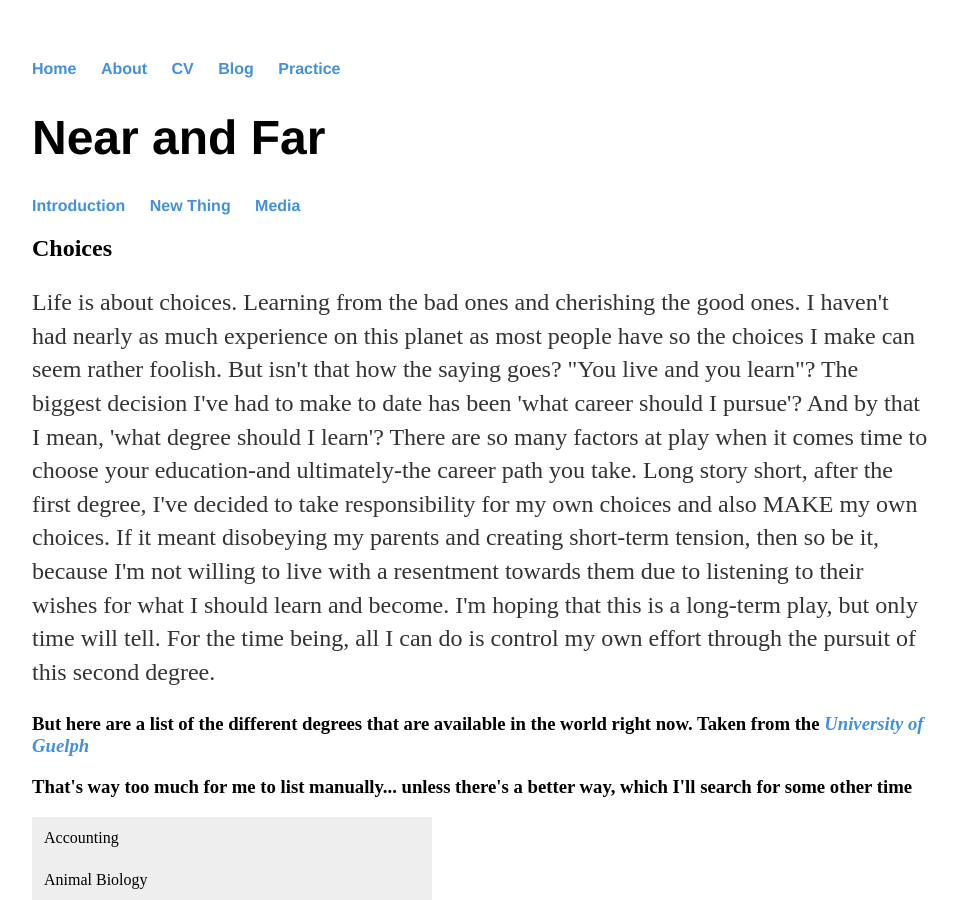
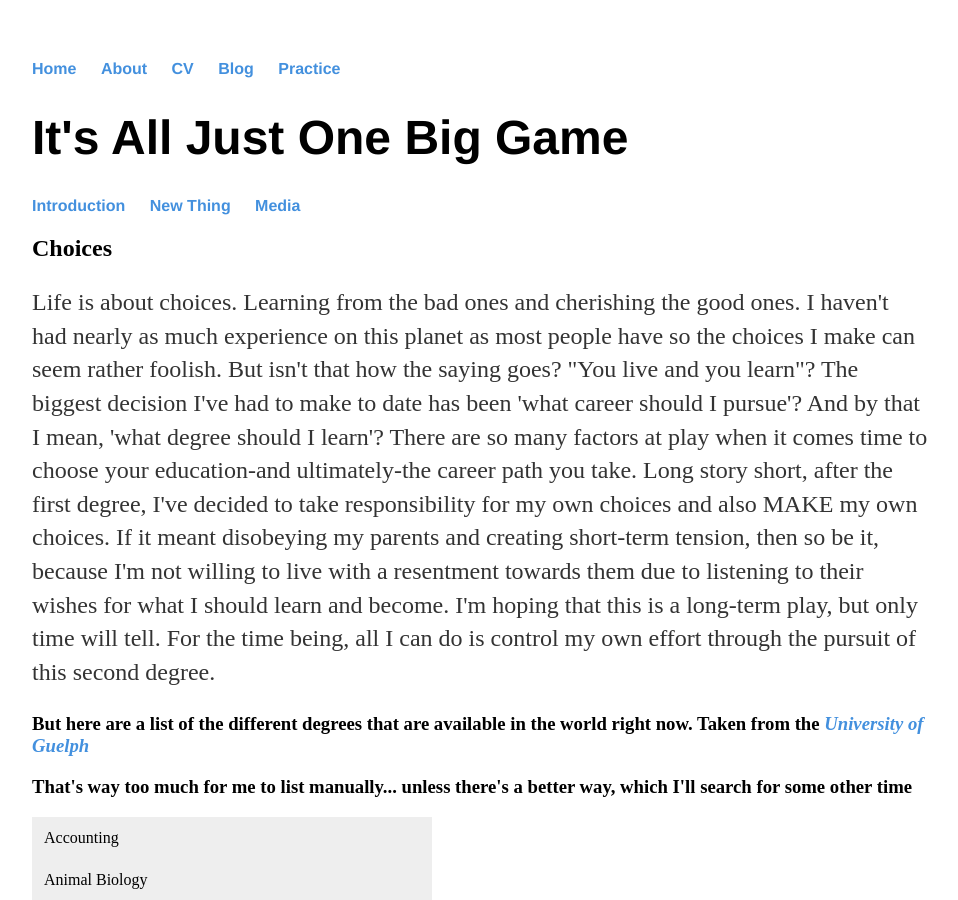
Before and after one commit to Illcarious/Illcarious.github.io, a Jekyll site: the page _posts/2019-09-01-Its-a-Game-of-Choices.html, which Jekyll copies as it is, in a window 1280 px wide and 900 px high. Shown: the whole window, without its empty margins (160-1118 px from the left). Built offline with Jekyll 4.4.1, drawn with Linux system fonts in a browser that asks for light colours.

Commit message:
Update 2019-09-01-Its-a-Game-of-Choices.html

```diff
--- a/_posts/2019-09-01-Its-a-Game-of-Choices.html
+++ b/_posts/2019-09-01-Its-a-Game-of-Choices.html
@@ -14,7 +14,7 @@
 				<li><a href="/practice">Practice</a></li>
       </ul>
       </nav>
-      <h1>Near and Far</h1>
+      <h1>It's All Just One Big Game</h1>
       <nav>
         <ul>
           <li><a href="#introduction">Introduction</a></li>
```
